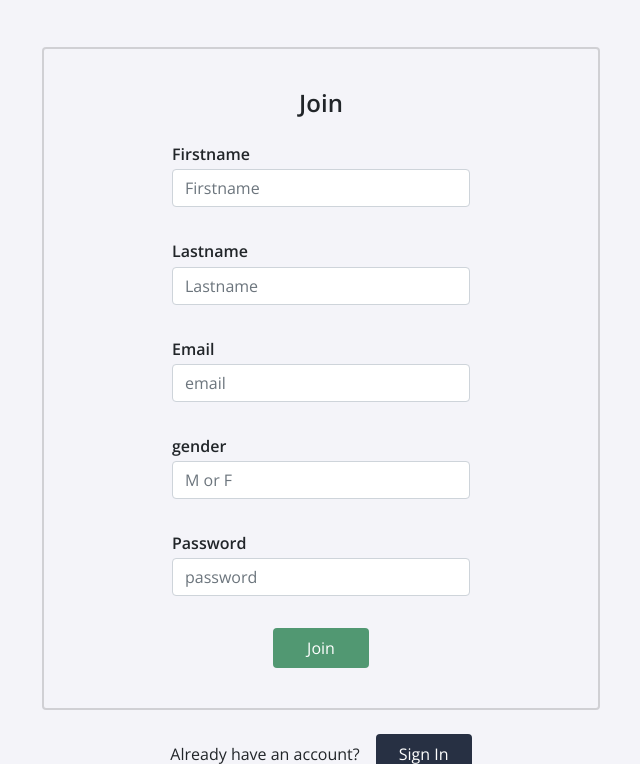
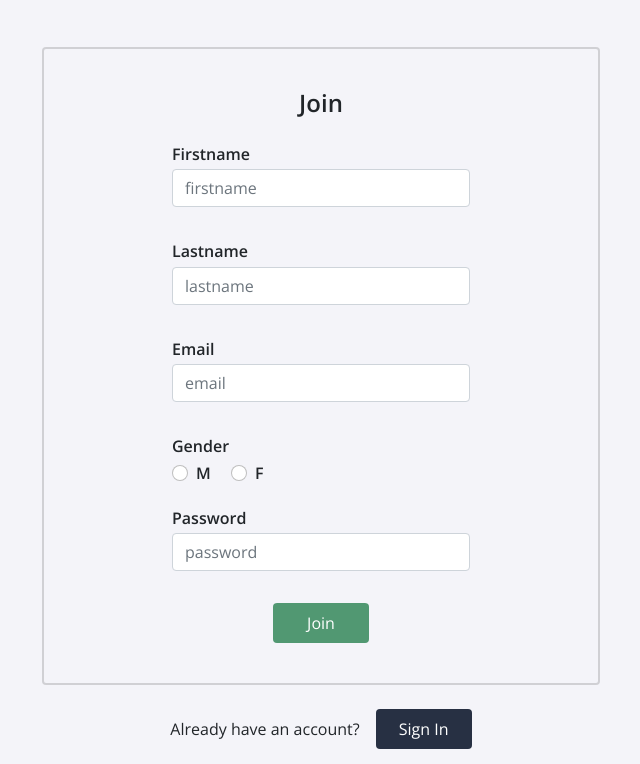
Before and after one commit to amoablo/comp3161-project, a Flask app: page /join in a window 1280 px wide. Shown: the part 159-923 px from the top of the page, without its empty margins (319-959 px from the left). Run offline with Flask 2, Linux system fonts and the light colour scheme; some libraries are stand-ins or nearby versions.

Commit message:
Modified signup form to include radio buttons for gender.

```diff
--- a/app/forms.py
+++ b/app/forms.py
@@ -10,7 +10,7 @@ class LoginForm(FlaskForm):
 class SignUpForm(FlaskForm):
     firstname=StringField('Firstname', validators=[InputRequired()])
     lastname=StringField('Lastname', validators=[InputRequired()])
-    gender=StringField('gender', validators=[InputRequired()])
+    gender=StringField('Gender', validators=[InputRequired()])
     email = StringField("Email",  validators=[DataRequired(), Email()])
     password = PasswordField('Password', validators=[InputRequired()])
 
--- a/app/static/css/app.css
+++ b/app/static/css/app.css
@@ -8,7 +8,7 @@ body {
     color: #F4F4F9;
     padding-left: 2%;
     padding-right: 2%;
-    font-size:medium;
+    font-size: medium;
 }
 .navbar-brand{
     font-family: 'Cinzel Decorative', cursive;
@@ -177,3 +177,6 @@ footer{
     display: flex;
     justify-content: center;
 }
+.gender-group{
+    padding-bottom: 1rem !important;
+}
--- a/app/templates/join.html
+++ b/app/templates/join.html
@@ -10,16 +10,25 @@
 
         <h4 class='form-header'>Join</h4>
         <div class="form-group">
-            {{ form.firstname.label }} {{ form.firstname(class='form-control', placeholder="Firstname") }}
+            {{ form.firstname.label }} {{ form.firstname(class='form-control', placeholder="firstname") }}
         </div>
         <div class="form-group">
-            {{ form.lastname.label }} {{ form.lastname(class='form-control', placeholder="Lastname") }}
+            {{ form.lastname.label }} {{ form.lastname(class='form-control', placeholder="lastname") }}
         </div>
         <div class="form-group">
             {{ form.email.label }} {{ form.email(class='form-control', placeholder="email") }}
         </div>
-        <div class="form-group">
-            {{ form.gender.label }} {{ form.gender(class='form-control', placeholder="M or F") }}
+        <div class="form-group gender-group">
+            {{ form.gender.label(class='d-block') }}
+            <div class="form-check form-check-inline">
+                <input class="form-check-input" type="radio" name="inlineRadioOptions" id="inlineRadio1" value="M">
+                <label class="form-check-label" for="inlineRadio1">M</label>
+            </div>
+            <div class="form-check form-check-inline">
+                <input class="form-check-input" type="radio" name="inlineRadioOptions" id="inlineRadio2" value="F">
+                <label class="form-check-label" for="inlineRadio2">F</label>
+            </div>
+            <!-- {{ form.gender.label }} {{ form.gender(class='form-control', placeholder="M or F") }} -->
         </div>
         <div class="form-group">
             {{ form.password.label }} {{ form.password(class='form-control', placeholder="password") }}
```
